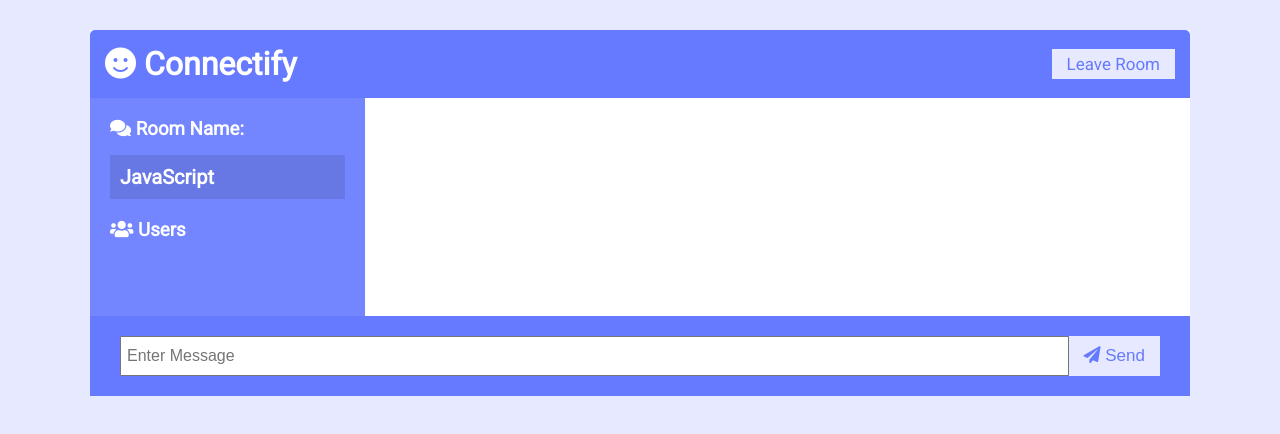
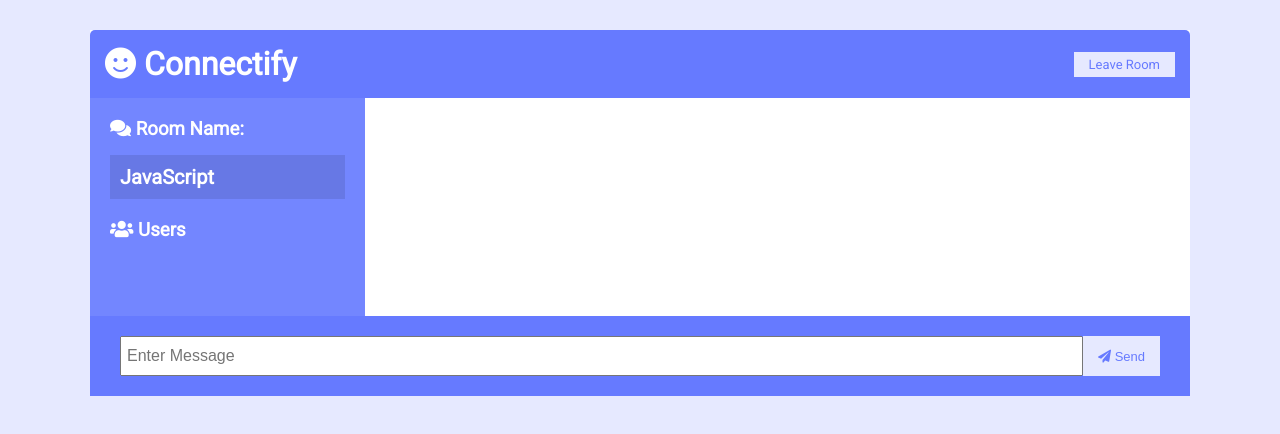
Before and after one commit to dipranjanJS/groupchat, a website: page public/chat.html in a window 1280 px wide. Drawn offline with nearby package versions, Linux system fonts and the light colour scheme; no server answers.

Commit message:
change btn size

```diff
--- a/public/css/styles.css
+++ b/public/css/styles.css
@@ -35,7 +35,7 @@ a {
 	background: var(--light-color);
 	color: var(--dark-color-a);
 	border: 0;
-	font-size: 17px;
+	font-size: 13px;
 }
 
 /* Chat Page */
```
